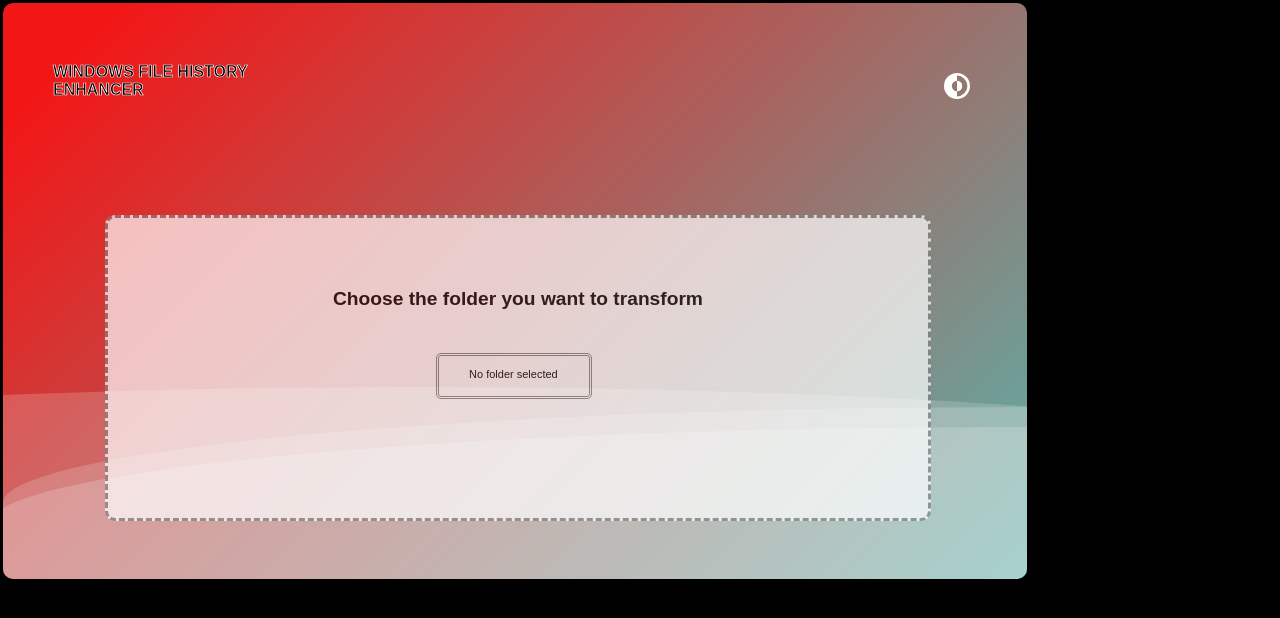
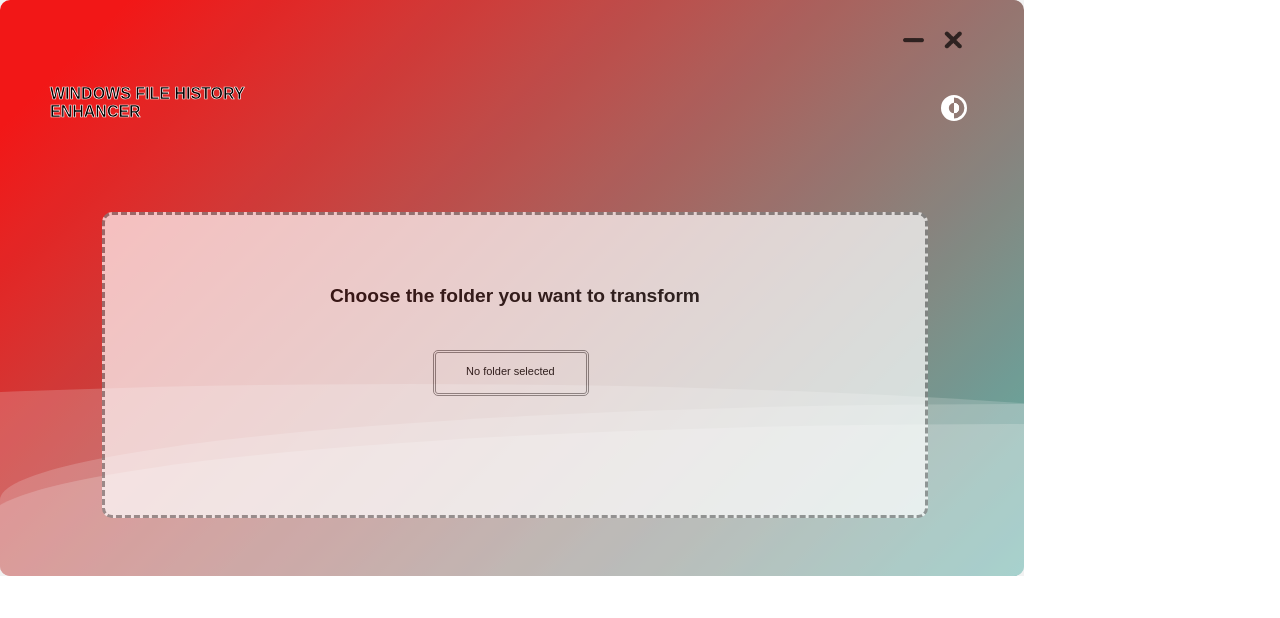
Before and after one commit to Nickeldon/FileHistoryEnhancer, a website: page UI/index.html in a window 1280 px wide. Drawn offline with nearby package versions, Linux system fonts and the light colour scheme; a web font is replaced by a local one.

Commit message:
FileHistoryEnhancerUI V1.7.0

```diff
--- a/UI/index.html
+++ b/UI/index.html
@@ -13,7 +13,7 @@
     <link rel="stylesheet" href="./Addons/Multiselector/styles/multiselect.css">
     <link href='./Addons/light-dark-mode.css' rel='stylesheet'>
 </head>
-<body style="background-color: black; width: 1024px; height: 576px; overflow: hidden; border-radius: 10px; border-style: solid; border-width: 3px; border-color: black;">
+<body style="background-color:transparent; width: 1024px; height: 576px; overflow: hidden; border-radius: 10px;">
 
     <div class="main" id="main" style="width: 1024px; height: 576px; position: relative;">
         <div style="position: absolute; width: 100%; height: 100%; border-radius: 10px;">
@@ -21,7 +21,16 @@
         </div>
 
         <div class="filter" id="filter" style="background-color: black; opacity: 5%; width: 100%; height: 100%; position: absolute;"></div>
-            <div style="width: 100%; height: 50px; position: absolute; top: 60px; left: 50px;">
+
+        <div class="top-bar" style="height: 60px; width: 100%; position:absolute; top: 0;">
+            <a style="position:absolute; top: 30px; right: 60px; height: 20px; opacity: 70%;" class="top-btn-app" id="close-app" onclick="setTimeout(() => {window.close()}, 400)">
+                <img src="./Addons/close.png" style="height: 100%;">
+            </a>
+            <a style="position:absolute; top: 30px; right: 100px; height: 20px; opacity: 70%;" class="top-btn-app" id="hide-app" onclick="window.minimize()">
+                <img src="./Addons/minimize.png" style="height: 100%;">
+            </a>
+        </div>
+            <div style="width: 100%; height: 50px; position: absolute; top: 85px; left: 50px;">
                 <h3 style="text-align:left; color: rgb(0, 0, 0); font-weight: 600; -webkit-text-stroke: .7px rgb(255, 255, 255) ">WINDOWS FILE HISTORY<br>
                     <span style="text-align: center;">ENHANCER</span></h3>
 
@@ -89,6 +98,20 @@
 </body>
 
 <style>
+
+.top-bar{
+    -webkit-app-region: drag;
+    user-select: none;
+}
+
+.top-btn-app:hover{
+cursor: pointer;
+transform: scale(1.1);
+}
+.top-btn-app{
+    -webkit-app-region: no-drag;
+    transition: all .5s ease-out;
+}
 
     * {
         margin: 0;
--- a/package.json
+++ b/package.json
@@ -18,8 +18,6 @@
   "homepage": "https://github.com/Nickeldon/FileHistoryEnhancer#readme",
   "dependencies": {
     "body-parser": "^1.20.2",
-    "cors": "^2.8.5",
-    "express": "^4.18.2",
     "http": "^0.0.1-security",
     "prompts": "^2.4.2",
     "yargs": "^17.7.2"
```
Also changed, not shown: UI/electron.js (+6 -3 lines), UI/package.json (+10 -3 lines), UI/Addons/close.png (added), UI/Addons/icon.ico (added), UI/Addons/icon.png (added), UI/Addons/minimize.png (added), 2 other files.
